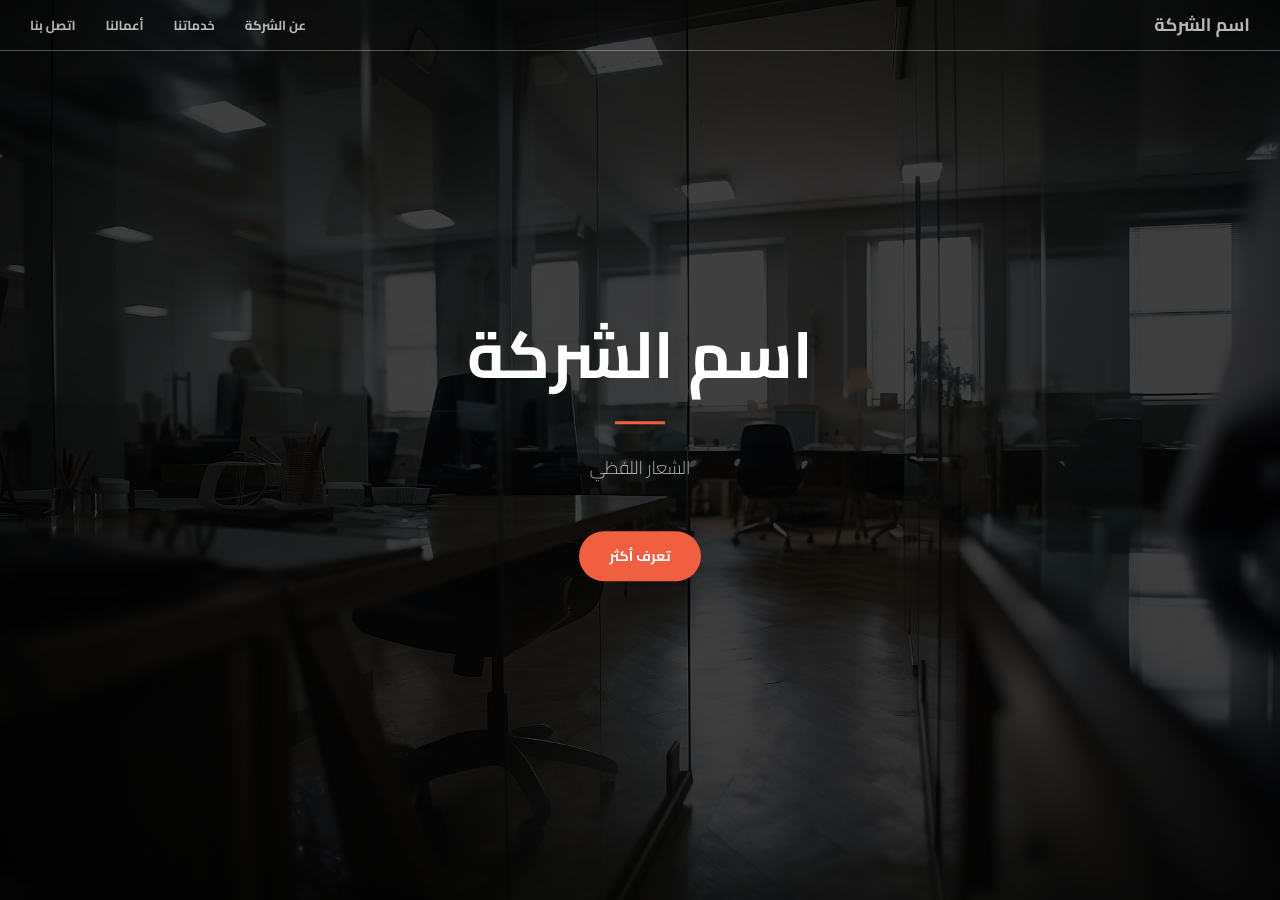
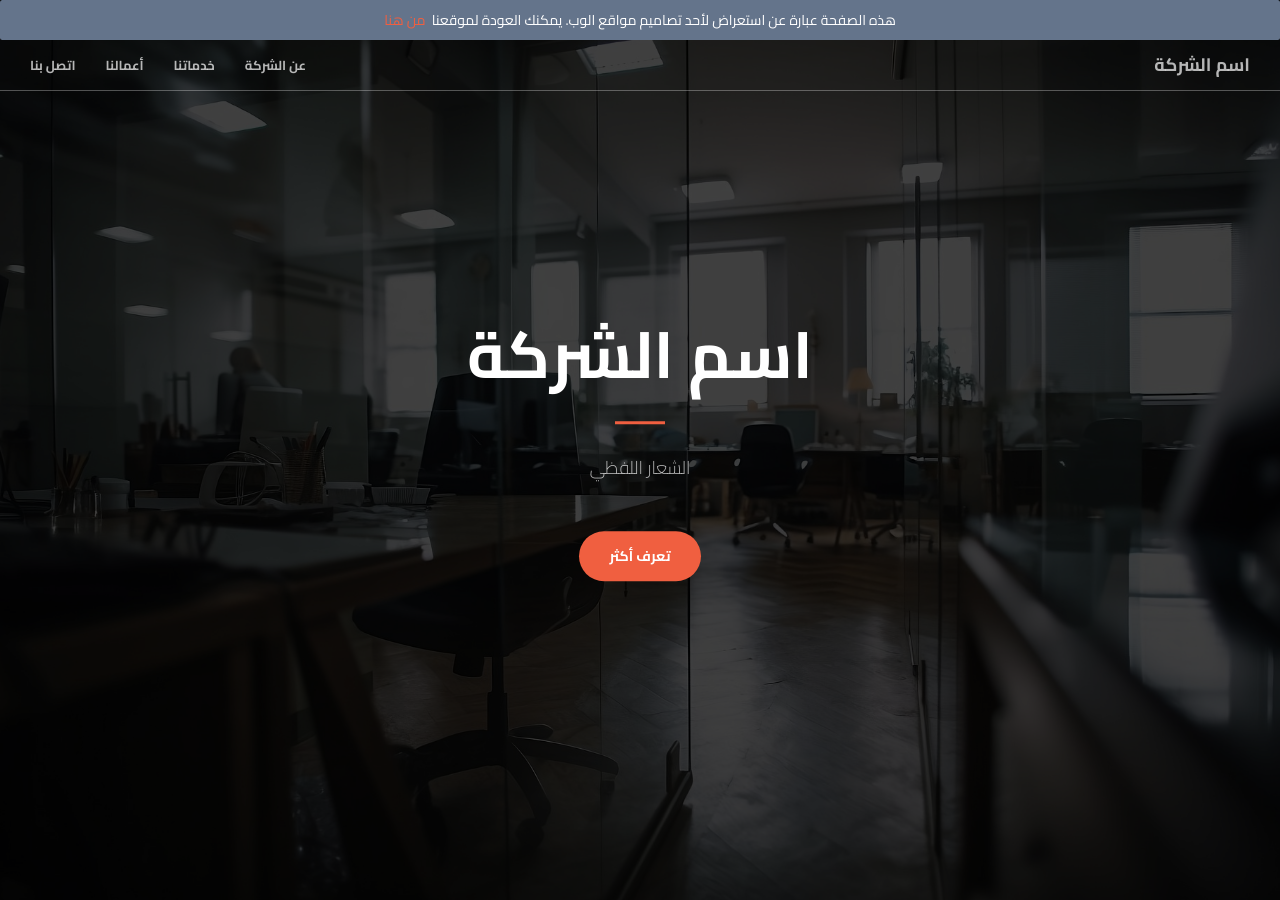
Before and after one commit to rawajit/creative-landing-page, a Jekyll site: the page built from index.html, in a window 1280 px wide and 900 px high. Built offline with Jekyll 4.4.1, drawn with Linux system fonts in a browser that asks for light colours.

Commit message:
Add alert

```diff
--- a/_includes/header.html
+++ b/_includes/header.html
@@ -1,4 +1,7 @@
+
+
 <header>
+
    <div id="blackOverlay"></div>
     <div class="header-content">
 
--- a/_includes/nav.html
+++ b/_includes/nav.html
@@ -1,4 +1,14 @@
-<nav id="mainNav" class="navbar navbar-default navbar-fixed-top">
+<div class="text-white px-6 py-4 border-0 rounded flex fixed w-full z-200 scroll top-0 bg-blueGray-500">
+
+  <span class="align-middle m-auto flex center rtl">
+   هذه الصفحة عبارة عن استعراض لأحد تصاميم مواقع الوب. يمكنك العودة لموقعنا &nbsp
+ <a href="https://rawajit.com/%D8%AA%D8%B5%D9%85%D9%8A%D9%85-%D9%88%D8%A8%D8%B1%D9%85%D8%AC%D8%A9-%D9%85%D9%88%D8%A7%D9%82%D8%B9-%D8%A7%D9%84%D9%88%D8%A8/">
+ من هنا
+  </a>
+</span>
+
+</div>
+<nav id="mainNav" class="navbar navbar-default navbar-fixed-top mt-4">
     <div class="container-fluid">
         <!-- Brand and toggle get grouped for better mobile display -->
         <div class="navbar-header">
--- a/_sass/_base.scss
+++ b/_sass/_base.scss
@@ -59,7 +59,71 @@ p {
 section {
     padding: 100px 0;
 }
-
+.text-white {
+  color: #ffffff;
+}
+.px-6 {
+  padding-left: 1.5rem;
+  padding-right: 1.5rem;
+}
+.py-4 {
+  padding-top: 1rem;
+  padding-bottom: 1rem;
+}
+.border-0 {
+  border: 0;
+}
+.rounded {
+  border-radius: 0.25rem;
+}
+.fixed {
+  position: fixed;
+}
+.top-0 {
+  top: 0;
+}
+.flex {
+  display: flex;
+}
+.center {
+  align-items: center;
+  justify-content: center;
+}
+.rtl {
+  direction: rtl;
+}
+.bg-blueGray-500 {
+  background-color: #64748b; /* Tailwind v2.2 background color for blueGray-500 */
+}
+.text-xl {
+  font-size: 1.25rem;
+  line-height: 1.75rem;
+}
+.inline-block {
+  display: inline-block;
+}
+.mr-5 {
+  margin-right: 1.25rem;
+}
+.align-middle {
+  vertical-align: middle;
+}
+.m-auto {
+  margin-right: auto;
+  margin-left: auto;
+}
+.scroll {
+  overflow: scroll;
+}
+.w-full {
+  width: 100%
+}
+.z-200 {
+  z-index: 200;
+}
+.mt-4 {
+  margin-top: 4rem;
+}
 aside {
     padding: 50px 0;
 }
```
